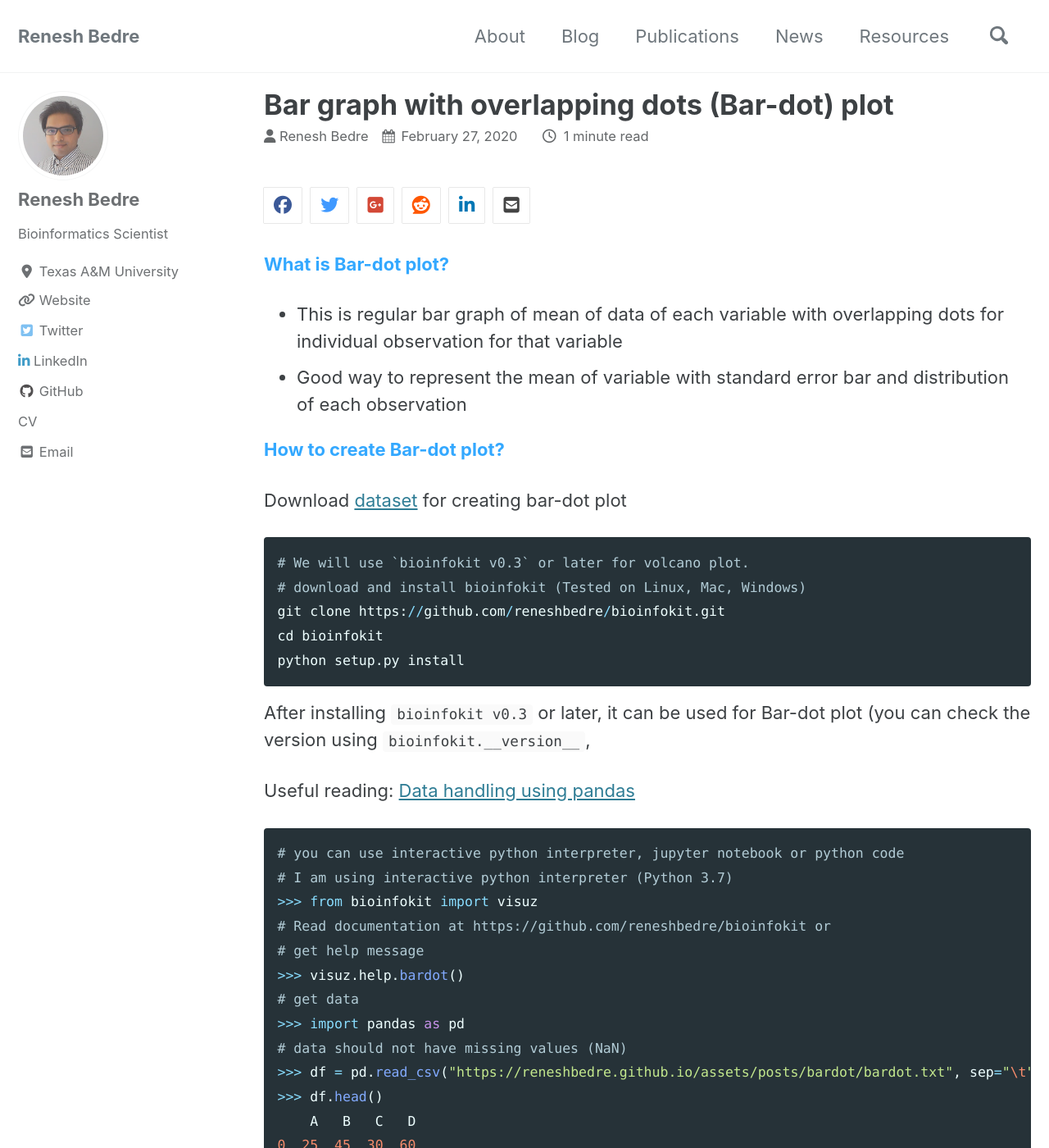
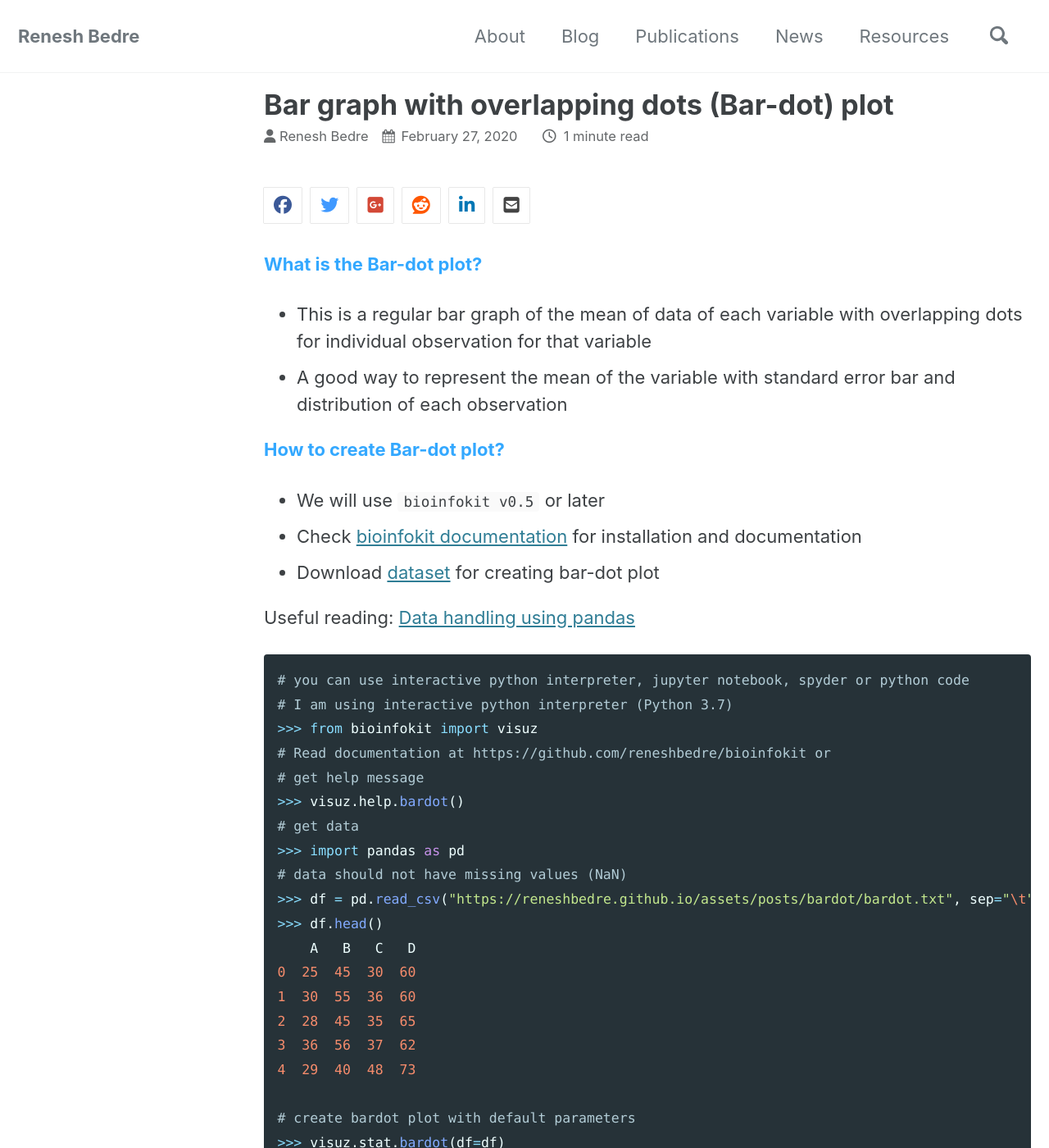
Before and after one commit to reneshbedre/reneshbedre.github.io, a Jekyll site: the page built from _posts/2020-02-27-bardot.md, in a window 1280 px wide and 1400 px high. Shown: the whole window at 82% size. Built offline with Jekyll 4.4.1, drawn with Linux system fonts in a browser that asks for light colours; cached includes are drawn as plain includes; nearby versions of some CDN libraries; comment, search, counter and statistics services are not loaded; a style sheet for code colours, icons or effects is not loaded; some of the changed text lies outside the part shown.

Commit message:
bug corrected in v0.5

````diff
--- a/_posts/2020-02-27-bardot.md
+++ b/_posts/2020-02-27-bardot.md
@@ -11,30 +11,21 @@ classes: wide
 </p>
 
 
-**<span style="color:#33a8ff">What is Bar-dot plot?</span>**
+**<span style="color:#33a8ff">What is the Bar-dot plot?</span>**
 
- - This is regular bar graph of mean of data of each variable with overlapping dots for
+ - This is a regular bar graph of the mean of data of each variable with overlapping dots for
    individual observation for that variable
- - Good way to represent the mean of variable with standard error bar and distribution of each observation
+ - A good way to represent the mean of the variable with standard error bar and distribution of each observation
 
 
 **<span style="color:#33a8ff">How to create Bar-dot plot?</span>**
-
-Download [dataset]({{"/assets/posts/mhat/gwas_res_sim.csv" | absolute_url }}) for creating bar-dot plot
-
-```python
-# We will use `bioinfokit v0.3` or later for volcano plot.
-# download and install bioinfokit (Tested on Linux, Mac, Windows)
-git clone https://github.com/reneshbedre/bioinfokit.git
-cd bioinfokit
-python setup.py install
-```
-
-After installing `bioinfokit v0.3` or later, it can be used for Bar-dot plot (you can check the version using `bioinfokit.__version__`,
+- We will use `bioinfokit v0.5` or later
+- Check [bioinfokit documentation]({{"/blog/howtoinstall.html" | absolute_url }}) for installation and documentation
+- Download [dataset]({{"/assets/posts/mhat/gwas_res_sim.csv" | absolute_url }}) for creating bar-dot plot
 
 Useful reading: [Data handling using pandas ]({{"/blog/pandas.html" | absolute_url }})
 ```python
-# you can use interactive python interpreter, jupyter notebook or python code
+# you can use interactive python interpreter, jupyter notebook, spyder or python code
 # I am using interactive python interpreter (Python 3.7)
 >>> from bioinfokit import visuz
 # Read documentation at https://github.com/reneshbedre/bioinfokit or
@@ -54,6 +45,8 @@ Useful reading: [Data handling using pandas ]({{"/blog/pandas.html" | absolute_u
 
 # create bardot plot with default parameters
 >>> visuz.stat.bardot(df=df)
+# set parameter show=True, if you want view the image instead of saving
+# visuz.stat.bardot(df=df, show= True)
 ```
 
 Generated Bar-dot plot,
````
Also changed, not shown: other parts of _posts/2020-02-27-bardot.md (+1 -1 lines).
